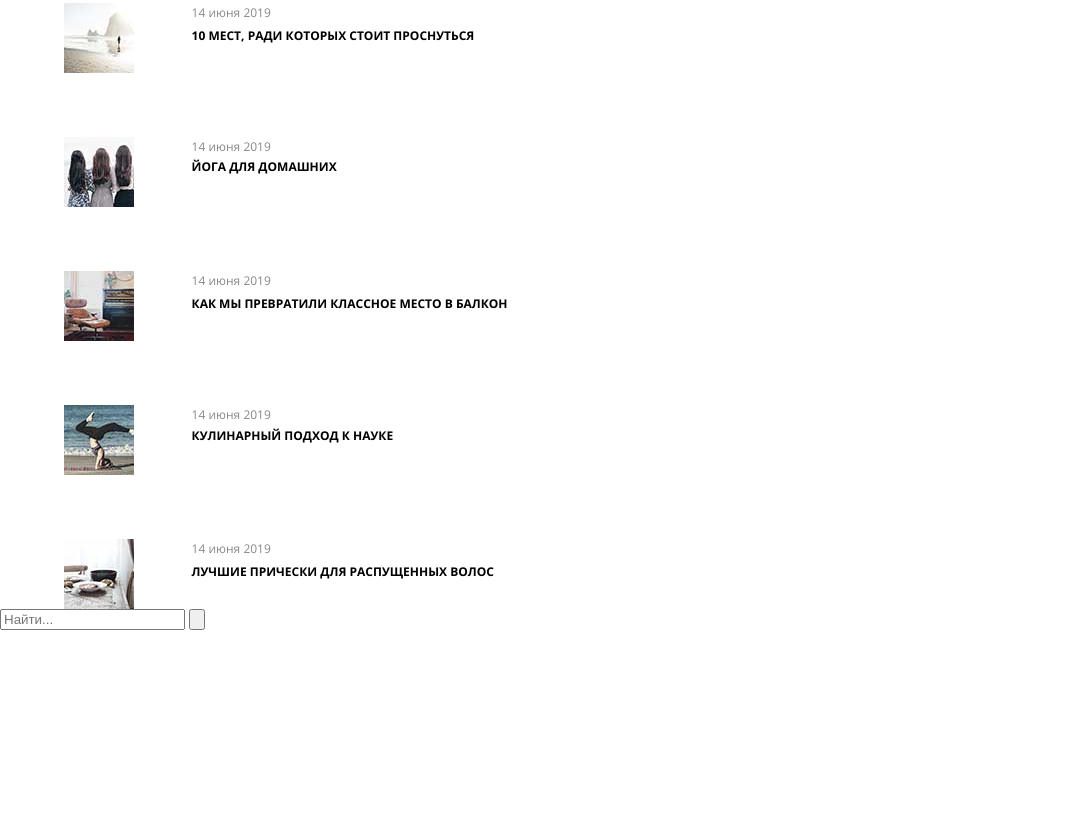
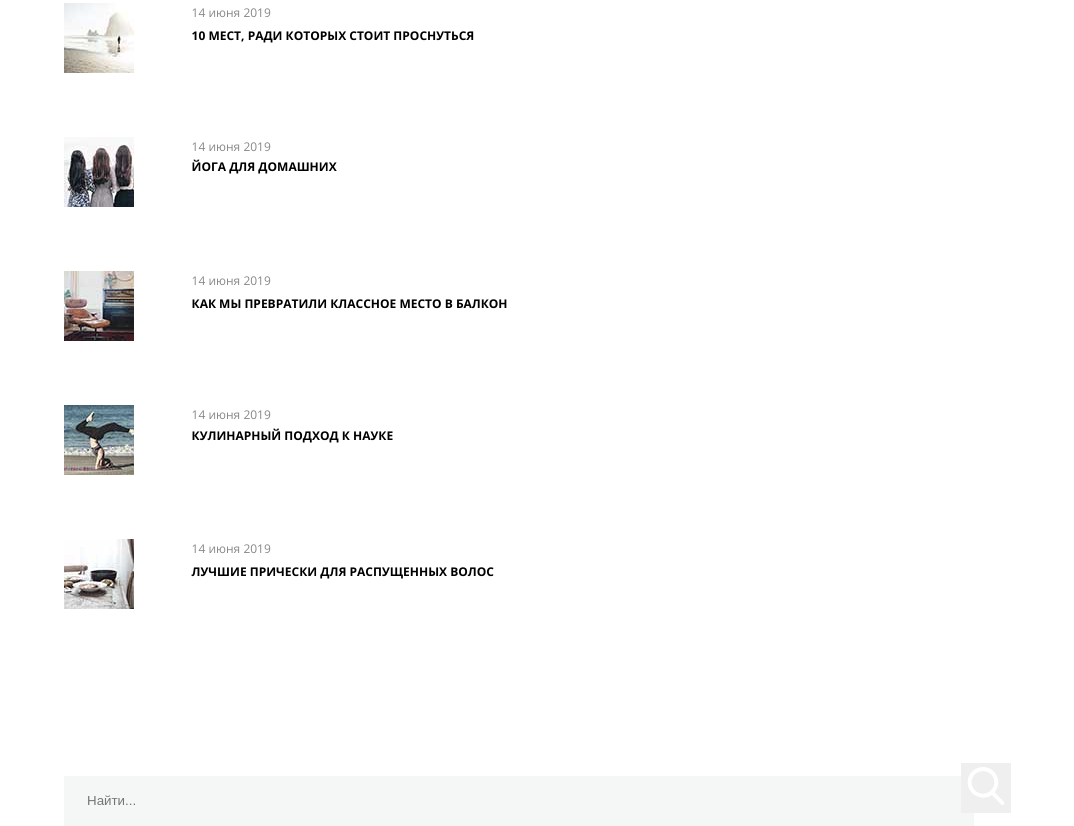
Before and after one commit to najvud/adaptive, a plain HTML site: page index.html in a window 1280 px wide. Shown: the part 11090-11916 px from the top of the page, without its empty margins (0-1074 px from the left). Before the commit the page ends 11720 px from the top, so only its background shows below. Drawn offline with Linux system fonts and the light colour scheme; files whose address does not match are found by name.

Commit message:
Add files via upload

```diff
--- a/css/style.css
+++ b/css/style.css
@@ -41,6 +41,22 @@
      p {
          margin: 0;
          padding: 0;
+     }
+
+     input {
+         border: none;
+     }
+
+     input:focus {
+         outline: none;
+     }
+
+     button {
+         border: none;
+     }
+
+     button:focus {
+         outline: none;
      }
 
      .header {
@@ -384,3 +400,29 @@
          text-transform: uppercase;
          font-size: 75%;
      }
+
+     .search {
+         width: 100%;
+         margin-top: 12%;
+     }
+
+     .search__line {
+         width: 90%;
+         margin: 0 auto 0 auto;
+     }
+
+     .search__field {
+         width: 75%;
+         height: 50px;
+         margin: 0 auto 0 auto;
+         padding: 0 2% 0 2%;
+         background: #f4f7f6;
+     }
+
+     .search__button {
+         width: 50px;
+         height: 50px;
+         margin-left: -1.5%;
+     }
+
+     .button__text {}
```
